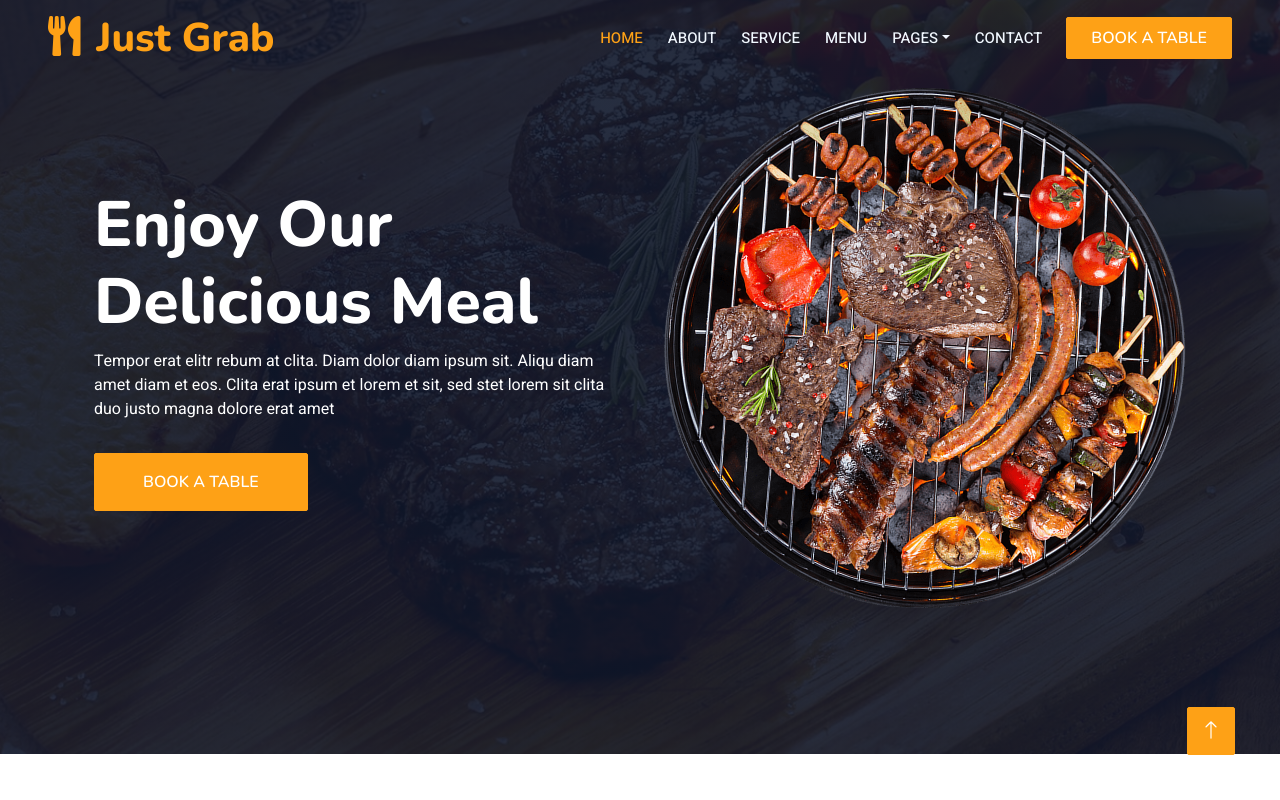
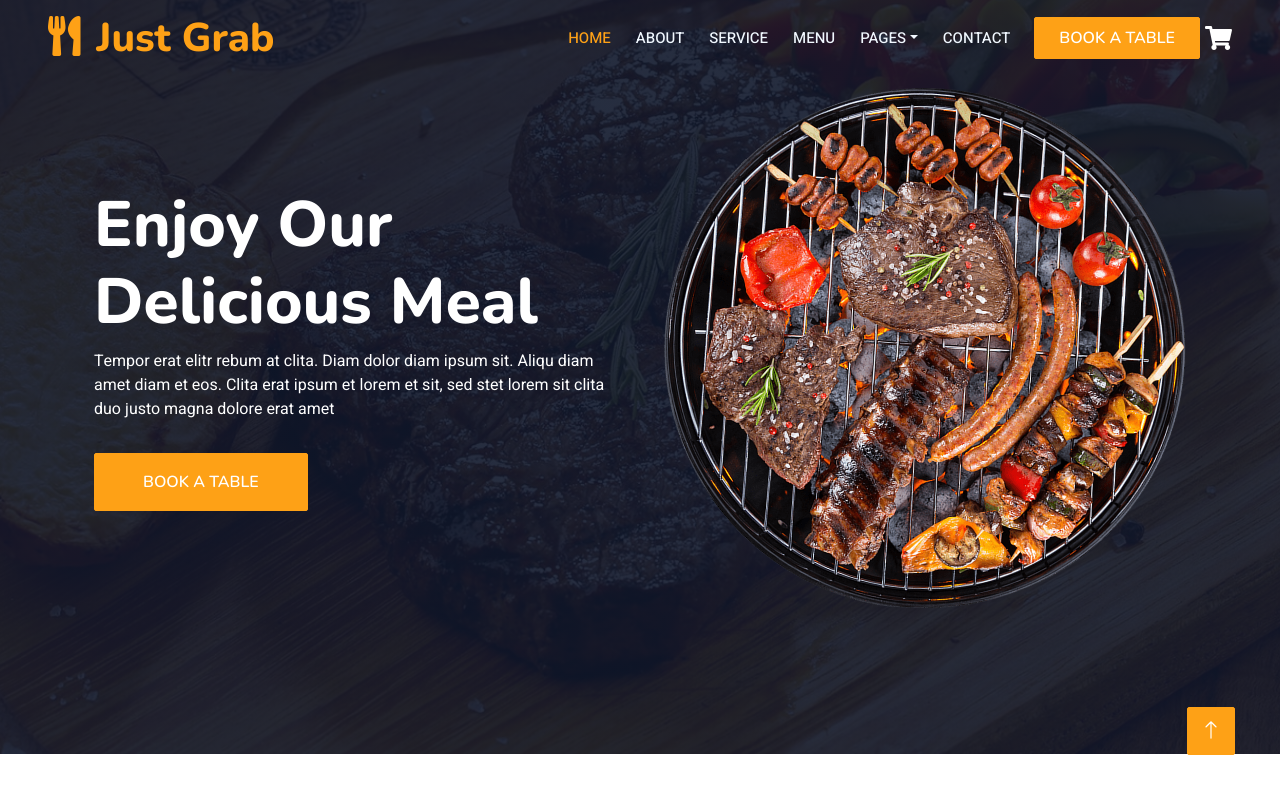
Before and after one commit to Jitender-Singh-NWM/FoodDeliveryApp-Web, a React (Vite) app in the folder frontend/: page /home in a window 1280 px wide. Shown: the top 800 px of the page. Built offline with nearby package versions, Linux system fonts and the light colour scheme.

Commit message:
Cart changes

```diff
--- a/frontend/src/components/Home.jsx
+++ b/frontend/src/components/Home.jsx
@@ -58,6 +58,7 @@ const Home = () => {
                 </div>
                 <a href className="btn btn-primary py-2 px-4">Book A Table</a>
               </div>
+              <i className="fas fa-shopping-cart" style={{ marginLeft: '5px', color: 'white', fontSize: '24px' }}></i>
             </nav>
             <div className="container-xxl py-5 bg-dark hero-header mb-5">
               <div className="container my-5 py-5">
```
Also changed, not shown: frontend/src/components/Cart.jsx (added).
